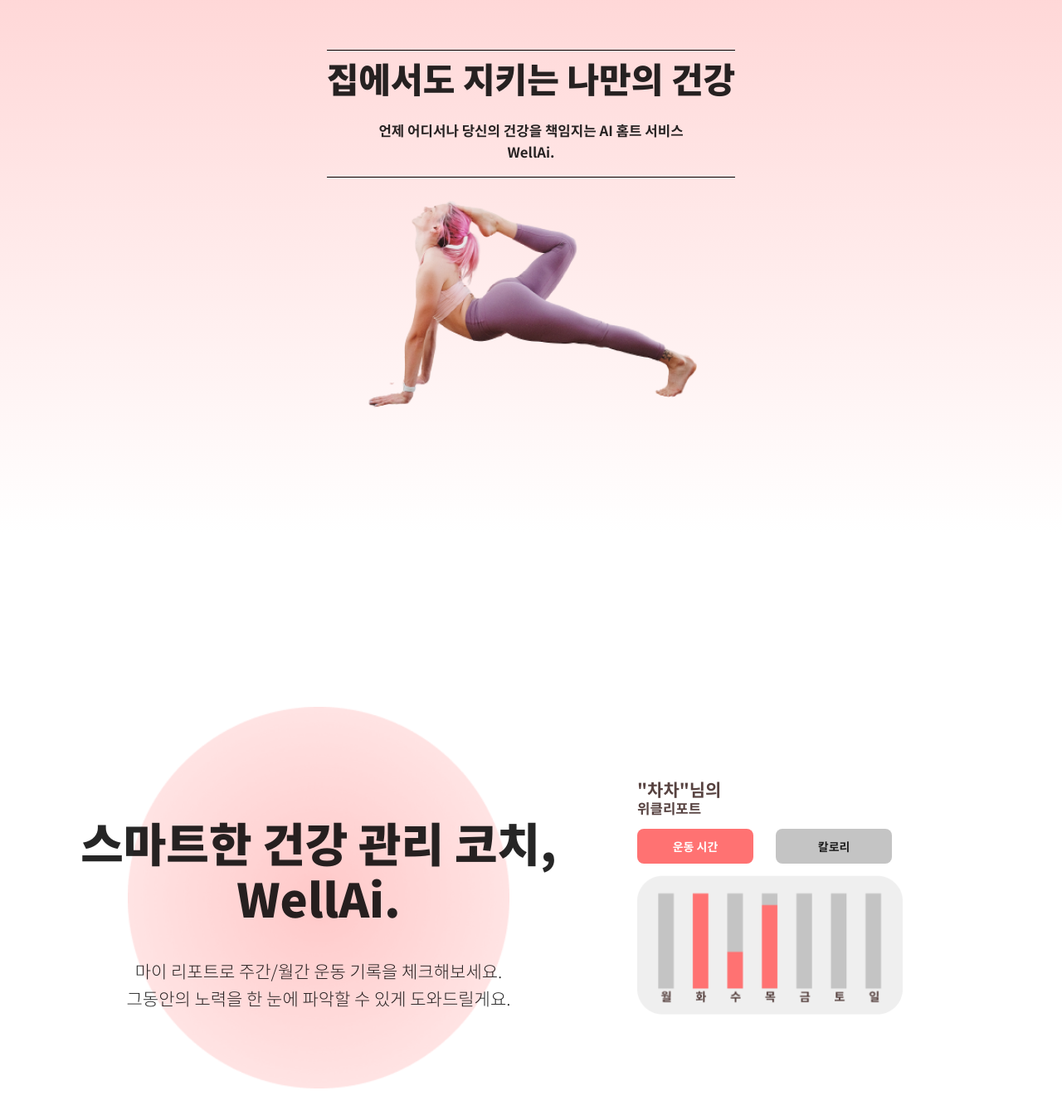
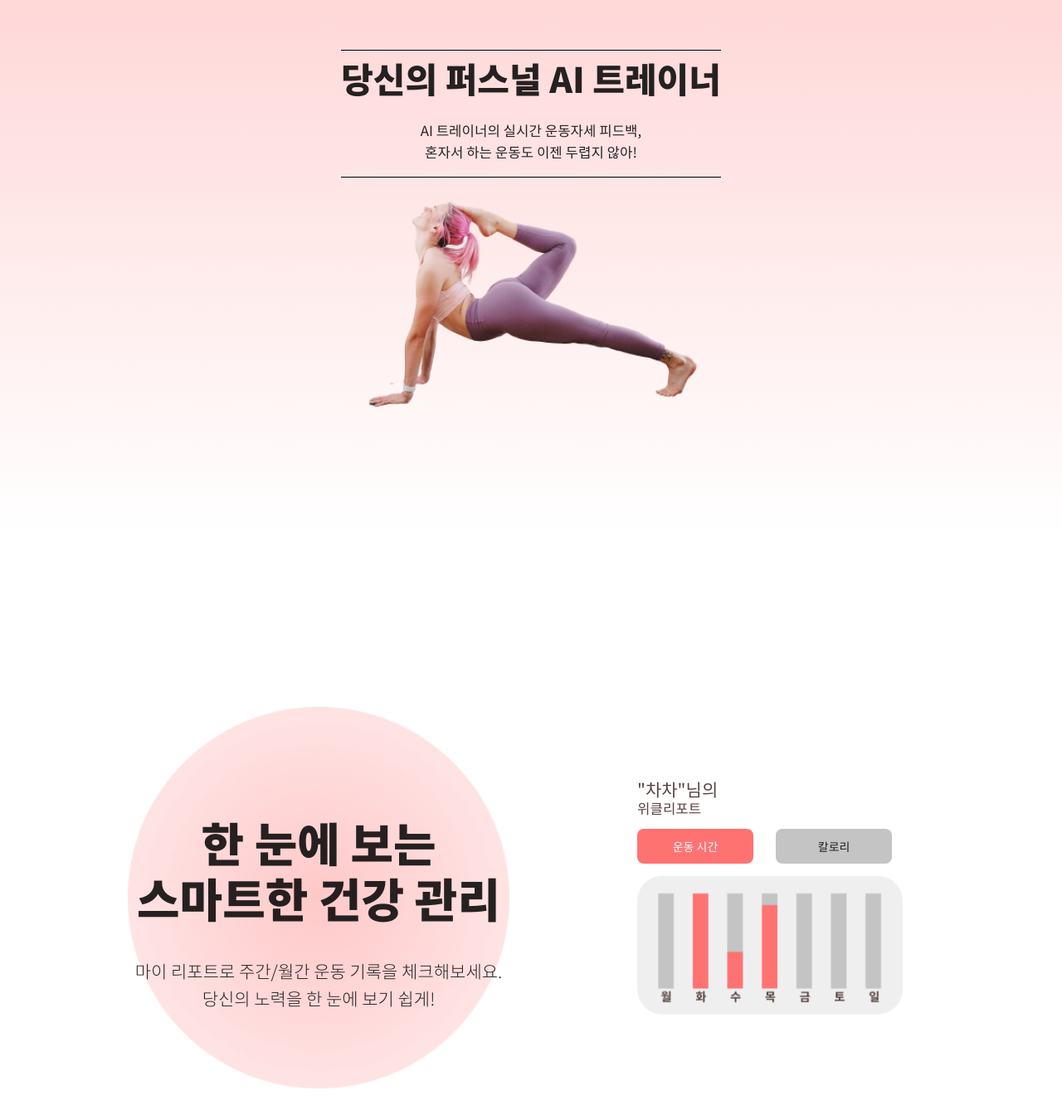
Before and after one commit to JShwa0429/wellai, a React (Create React App) app: page / in a window 1280 px wide. Shown: the part 958-2308 px from the top of the page at 83% size. Built offline with nearby package versions, Linux system fonts and the light colour scheme.

Commit message:
feat : 코스 페이지 API 연동

```diff
--- a/src/api/CourseApi.ts
+++ b/src/api/CourseApi.ts
@@ -18,7 +18,7 @@
 export const CourseApi = (): requestApiOptions => {
   const course = axios.create({
     headers: {
-      Authorization: `Bearer eyJ0eXAiOiJKV1QiLCJhbGciOiJIUzI1NiJ9.eyJ0b2tlbl90eXBlIjoiYWNjZXNzIiwiZXhwIjoxNjQ2NTQ4NTAxLCJpYXQiOjE2NDY1NDY3MDEsImp0aSI6IjA3YmIyOGViODllMzQwYzlhODY5M2I4MjQ1NDRkZTg1IiwidXNlcl9pZCI6NH0.aHlw0rQxB8Lf99hRxMQhjXHy__ADMO8CTQ4gXoEls0w`,
+      Authorization: `Bearer eyJ0eXAiOiJKV1QiLCJhbGciOiJIUzI1NiJ9.eyJ0b2tlbl90eXBlIjoiYWNjZXNzIiwiZXhwIjoxNjQ2NzQ4MjYxLCJpYXQiOjE2NDY1NjgyNjEsImp0aSI6ImM0NzliMjUwMDllOTQyN2E5NjIwNGRkYzgxYzJiMTBmIiwidXNlcl9pZCI6Mn0.wgFmcAFctfVPP1Nm9LrqWzzGn0PPPHX_HZgyTv03O9k`,
     },
     baseURL: '/api/course',
   });
--- a/src/api/common.ts
+++ b/src/api/common.ts
@@ -30,9 +30,9 @@
   results: detailResponse[];
 }
 export interface detailResponse {
-  id: number;
+  id: string;
   exercises: string[];
-  hashtag: { tag_name: string }[];
+  hash_tag: { tag_name: string }[];
   course_name: string;
   img_url: string;
   avg_rating: number;
--- /dev/null
+++ b/src/components/common/CourseList.tsx
@@ -0,0 +1,116 @@
+import { detailResponse } from 'api/common';
+import { CourseApi } from 'api/CourseApi';
+import { hasUncaughtExceptionCaptureCallback } from 'process';
+import { useEffect, useState } from 'react';
+import { Link } from 'react-router-dom';
+import styled from 'styled-components';
+import { Summary } from '.';
+import SummaryTemp from './SummaryTemp';
+
+const CourseList = () => {
+  const [datas, setDatas] = useState<detailResponse[]>([]);
+  useEffect(() => {
+    const course = CourseApi();
+    course
+      .getCourse()
+      .then((res) => {
+        console.log(res);
+        setDatas(res.data.results);
+      })
+      .catch((err) => console.log(err));
+  }, []);
+
+  return (
+    <Div>
+      <h2>코스 추천</h2>
+      <CardDiv>
+        {datas.map((data: detailResponse, idx: number) => {
+          return (
+            <SummaryDiv key={idx}>
+              <Link to={`../course/${data.id}`}>
+                <SummaryTemp {...data} />
+              </Link>
+            </SummaryDiv>
+          );
+        })}
+      </CardDiv>
+    </Div>
+  );
+};
+
+export default CourseList;
+const Div = styled.div`
+  padding: 0 5vw;
+  font-size: 1.5em;
+  width: 100%;
+  h2 {
+    color: ${(props) => props.theme.defaultText};
+    width: 100%;
+    border-bottom: 1px solid #888;
+    padding: 25px 0;
+    margin: 25px 0;
+    font-size: 1.2em;
+  }
+`;
+
+const CardDiv = styled.div`
+  display: grid;
+  grid-template-columns: repeat(auto-fill, 20%);
+  gap: 6.5%;
+  margin: auto;
+`;
+
+const SummaryDiv = styled.div`
+  display: flex;
+  flex-direction: column;
+  position: relative;
+  border: 1px solid #bdbdbd;
+  overflow: hidden;
+  margin: 4%;
+  font-size: 1rem;
+  font-weight: bold;
+  a {
+    text-decoration: none;
+  }
+  .image {
+    background-color: #f5f5f5;
+    img {
+      width: 100%;
+      object-fit: cover;
+    }
+  }
+  .bookmark {
+    position: absolute;
+    right: 0;
+    top: 0;
+    width: 30px;
+  }
+  .explain {
+    display: flex;
+    flex-direction: column;
+    padding: 1%;
+    padding-left: 3%;
+    text-align: left;
+    background-color: white;
+    div {
+      margin: 0.5%;
+    }
+    float: bottom;
+  }
+
+  font-weight: bold;
+  .title {
+    color: ${(props) => props.theme.defaultText};
+  }
+  .duration {
+    color: ${(props) => props.theme.main};
+  }
+
+  .hashTag {
+    color: #988d8d;
+    display: flex;
+    span {
+      margin-right: 0.5em;
+    }
+  }
+`;
--- /dev/null
+++ b/src/components/common/Loading.tsx
@@ -0,0 +1,5 @@
+const Loading = () => {
+  return <div></div>;
+};
+
+export default Loading;
--- /dev/null
+++ b/src/components/common/SummaryTemp.tsx
@@ -0,0 +1,44 @@
+import { detailResponse } from 'api/common';
+import { CourseApi } from 'api/CourseApi';
+import React, { useState } from 'react';
+const SummaryTemp: React.FunctionComponent<detailResponse> = ({ id, course_name, img_url, hash_tag }) => {
+  const [toggle, setToggle] = useState<boolean>(false);
+  const handleBookmark = (event: React.MouseEvent<HTMLButtonElement>) => {
+    event.stopPropagation();
+    event.preventDefault();
+    const course = CourseApi();
+    if (toggle) course.deleteBookmark(id);
+    else if (!toggle) {
+      course.postBookmark(id).then((res) => {
+        if (res.status !== 400) setToggle((current) => !current);
+      });
+    }
+  };
+  return (
+    <>
+      <div className="image">
+        <button className="bookmark" onClick={handleBookmark}>
+          <img src={`${process.env.PUBLIC_URL}/image/${toggle ? 'heart_on.png' : 'heart_off.png'}`} alt="좋아요" />
+        </button>
+
+        <img src={img_url} alt="요가" />
+      </div>
+      <div className="explain">
+        <div className="title">
+          <p>{course_name}</p>
+        </div>
+
+        {/*
+      길이가 일정이상 길면 뒷부분을 ...으로 대체한다
+      */}
+        <div className="hashTag">
+          {hash_tag.map((tag: { tag_name: string }, idx: number) => (
+            <span key={`tag` + idx}>#{tag.tag_name}</span>
+          ))}
+        </div>
+      </div>
+    </>
+  );
+};
+
+export default SummaryTemp;
--- a/src/components/common/index.ts
+++ b/src/components/common/index.ts
@@ -1,2 +1,4 @@
 export { default as Summary } from './Summary';
 export { default as Banner } from './Banner';
+export { default as Loading } from './Loading';
+export { default as CourseList } from './CourseList';
--- a/src/components/signup/SignUpInfo.tsx
+++ b/src/components/signup/SignUpInfo.tsx
@@ -48,7 +48,7 @@
   width: 100%;
   margin: 2vh auto;
   color: ${(props) => (props.number === props.infoId ? props.theme.main : props.theme.defaultText)};
-  font-weight: bold;
+  font-weight: 700;
 
   .circle {
     display: flex;
--- a/src/pages/CourseDetailPage.tsx
+++ b/src/pages/CourseDetailPage.tsx
@@ -1,11 +1,6 @@
-import { CourseApi } from 'api/CourseApi';
 import { Comment, ReviewDiv, CourseExplain } from 'components';
-import { useEffect } from 'react';
-import { useNavigate } from 'react-router-dom';
 import styled from 'styled-components';
 const CourseDetailPage = () => {
-  const navigate = useNavigate();
-
   return (
     <Div>
       <CourseExplain />
--- a/src/pages/CoursePage.tsx
+++ b/src/pages/CoursePage.tsx
@@ -3,6 +3,7 @@
 import { Banner } from 'components';
 import { useEffect } from 'react';
 import { CourseApi } from 'api/CourseApi';
+import { CourseList } from 'components/common';
 const CoursePage: React.FunctionComponent = () => {
   useEffect(() => {
     const course = CourseApi();
@@ -17,6 +18,7 @@
       <Banner />
       <div className="search">
         <SearchResult searchTitle="직장인을 위한 코스" />
+        <CourseList />
       </div>
     </DivCourse>
   );
--- a/src/pages/MainRenderPage.tsx
+++ b/src/pages/MainRenderPage.tsx
@@ -10,9 +10,9 @@
             <br /> 나만의 건강
           </h1>
           <p>
-            언제 어디서나 당신의 건강을 책임지는 AI홈트 서비스
+            언제 어디서나 당신의 건강을 책임지는 AI홈트 서비스,
             <br />
-            WellAi.
+            웰라이
           </p>
           <Link to="/course">
             <button>운동 바로가기</button>
@@ -24,11 +24,11 @@
       </SectionOne>
       <SectionTwo>
         <div className="introduce">
-          <h1>집에서도 지키는 나만의 건강</h1>
+          <h1>당신의 퍼스널 AI 트레이너</h1>
           <p>
-            언제 어디서나 당신의 건강을 책임지는 AI 홈트 서비스
+            AI 트레이너의 실시간 운동자세 피드백,
             <br />
-            WellAi.
+            혼자서 하는 운동도 이젠 두렵지 않아!
           </p>
         </div>
         <div className="image">
@@ -39,14 +39,14 @@
         <div className="introduce">
           <img src="image/ellipse.png" alt="원" />
           <h1>
-            스마트한 건강 관리 코치,
+            한 눈에 보는
             <br />
-            WellAi.
+            스마트한 건강 관리
           </h1>
           <p>
             마이 리포트로 주간/월간 운동 기록을 체크해보세요.
             <br />
-            그동안의 노력을 한 눈에 파악할 수 있게 도와드릴게요.
+            당신의 노력을 한 눈에 보기 쉽게!
           </p>
         </div>
         <div className="image">
@@ -89,8 +89,9 @@
 
   h1 {
     font-size: 3.5em;
+    font-weight: 900;
     line-height: 110%;
-    background: linear-gradient(to right top, ${(props) => props.theme.main}, #ffa69e);
+    background: linear-gradient(to right, #ffafbd, #ffc3a0);
     color: transparent;
     -webkit-background-clip: text;
 
@@ -99,6 +100,8 @@
   }
 
   p {
+    font-family: 'Noto Sans KR';
+    font-weight: 400;
     margin-right: auto;
   }
 
@@ -110,7 +113,7 @@
   button {
     background-color: ${(props) => props.theme.main};
     color: white;
-    width: 8rem;
+    width: 10rem;
     height: 3rem;
     border-radius: 4px;
   }
--- a/src/styles/global-styles.ts
+++ b/src/styles/global-styles.ts
@@ -14,19 +14,11 @@
         padding: 0;
         border: 0;
         word-wrap: break-word;
-        font-family:'Noto Sans Kr',  'sans-serif';
-
+        font-family:'Noto Sans KR',  'sans-serif';
     }
 
     ::-webkit-scrollbar {
         display: none;
-    }
-
-    @font-face {
-        font-size : 12px | 0.8em;
-        font-style: normal;
-        font-weight:300;
-        line-height: 20px | 120%;
     }
 
     button {
@@ -52,33 +44,6 @@
     }
 
 
-
-    @font-face{
-        font-family: "Noto Sans Kr" !important;
-        font-size: 12px | 0.8em;
-        font-style: normal;
-        font-weight:400;
-        src: local('Noto Sans KR'), url(${NotoSansKRRegular}) format('woff2');
-    }
-
-
-
-    @font-face {
-        font-family: "Noto Sans Kr";
-        font-size: 12px | 0.8em;
-        font-style: normal;
-        font-weight:700;
-        src: local('Noto Sans KR'), url(${NotoSansKRBold}) format('woff2');
-    }
-
-    @font-face {
-        font-family: "Noto Sans Kr";
-        font-size: 12px | 0.8em;
-        font-style: normal;
-        font-weight:900;
-        src: local('Noto Sans KR'), url(${NotoSansKRBlack}) format('woff2');
-    }
-
     @font-face {
         font-family: "Noto Sans KR Thin";
         font-size: 12px | 0.8em;
@@ -94,6 +59,32 @@
         font-weight:300;
         src: local('Noto Sans KR'), url(${NotoSansKRLight}) format('woff2');
     }
+
+    @font-face{
+        font-family: "Noto Sans KR";
+        font-size: 12px | 0.8em;
+        font-style: normal;
+        font-weight:400;
+        src: local('Noto Sans KR'), url(${NotoSansKRRegular}) format('woff2');
+    }
+
+    @font-face {
+        font-family: "Noto Sans KR";
+        font-size: 12px | 0.8em;
+        font-style: normal;
+        font-weight:700;
+        src: local('Noto Sans KR'), url(${NotoSansKRBold}) format('woff2');
+    }
+
+    @font-face {
+        font-family: "Noto Sans KR";
+        font-size: 12px | 0.8em;
+        font-style: normal;
+        font-weight:900;
+        src: local('Noto Sans KR'), url(${NotoSansKRBlack}) format('woff2');
+    }
+
+
 `;
 
 export default GlobalStyle;
```
Also changed, not shown: src/components/course/CourseExplain.tsx (+28 -13 lines).
